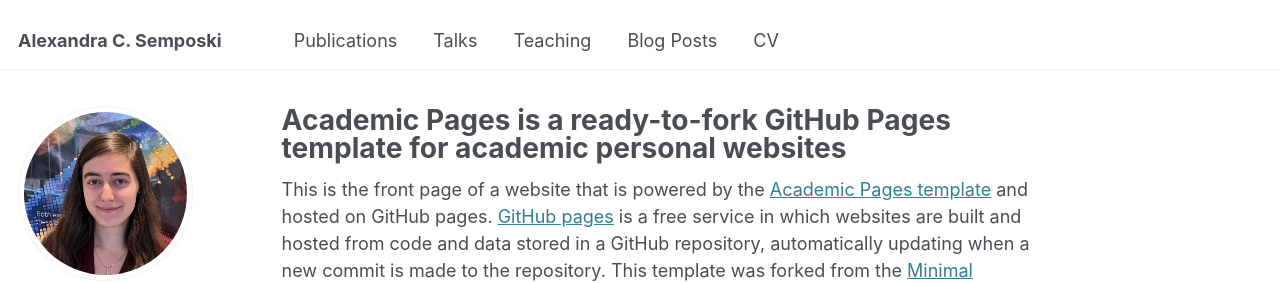
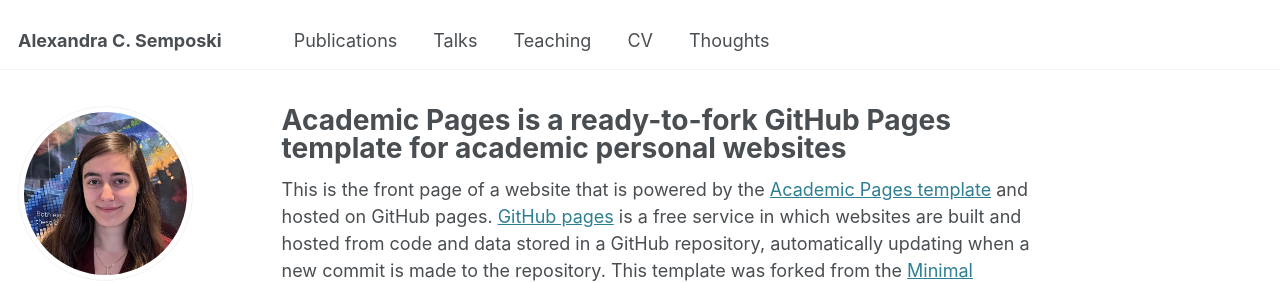
Before and after one commit to asemposki/asemposki.github.io, a Jekyll site: the page built from _pages/about.md, in a window 1280 px wide. Shown: the top 283 px of the page. Built offline with Jekyll 4.4.1, drawn with Linux system fonts in a browser that asks for light colours; some web fonts are replaced.

Commit message:
move order

```diff
--- a/_data/navigation.yml
+++ b/_data/navigation.yml
@@ -14,8 +14,8 @@ main:
   - title: "Teaching"
     url: /teaching/
 
-  - title: "Blog Posts"
-    url: /year-archive/
-
   - title: "CV"
     url: /cv/
+
+  - title: "Thoughts"
+    url: /year-archive/
```
